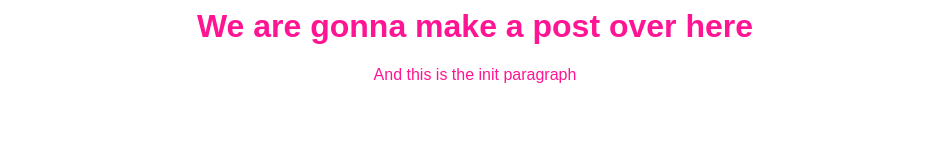
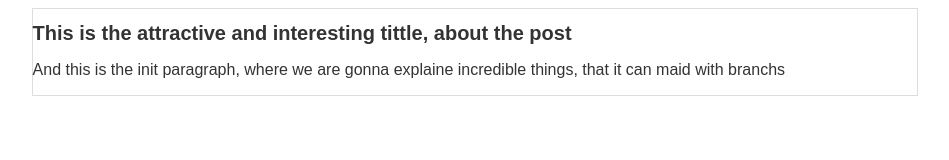
Before and after one commit to girondave/hyperblog, a plain HTML site: page index.html in a window 1280 px wide. Shown: the whole page, without its empty margins (165-1114 px from the left). Drawn offline with Linux system fonts and the light colour scheme.

Commit message:
Commit al master en su version mas reciente

```diff
--- a/css/styles.css
+++ b/css/styles.css
@@ -1,6 +1,23 @@
 body
 {
-	color: deeppink;
+	color: #333;
 	text-align: center;
 	font-family: "Arial";
+	font-size: 16px;
+	/*margin: 0;*/
+	padding: 0;
 }
+
+#container
+{
+	width: 70%;
+	paddin: 1em;
+	text-align: left;
+	border: 1px solid #ddd;
+	margin: 0 auto;
+}
+
+#container h1
+{
+	font-size: 20px;
+}
--- a/index.html
+++ b/index.html
@@ -4,7 +4,11 @@
 		<link rel="stylesheet" href="css/styles.css" />
 	</head>
 	<body>
-		<h1>We are gonna make a post over here</h1>
-		<p>And this is the init paragraph</p>
+		<div id="container">
+			<div id="post">
+				<h1>This is the attractive and interesting tittle, about the post</h1>
+				<p>And this is the init paragraph, where we are gonna explaine incredible things, that it can maid with branchs</p>
+			</div>
+		</div>
 	</body>
 </html>
```
